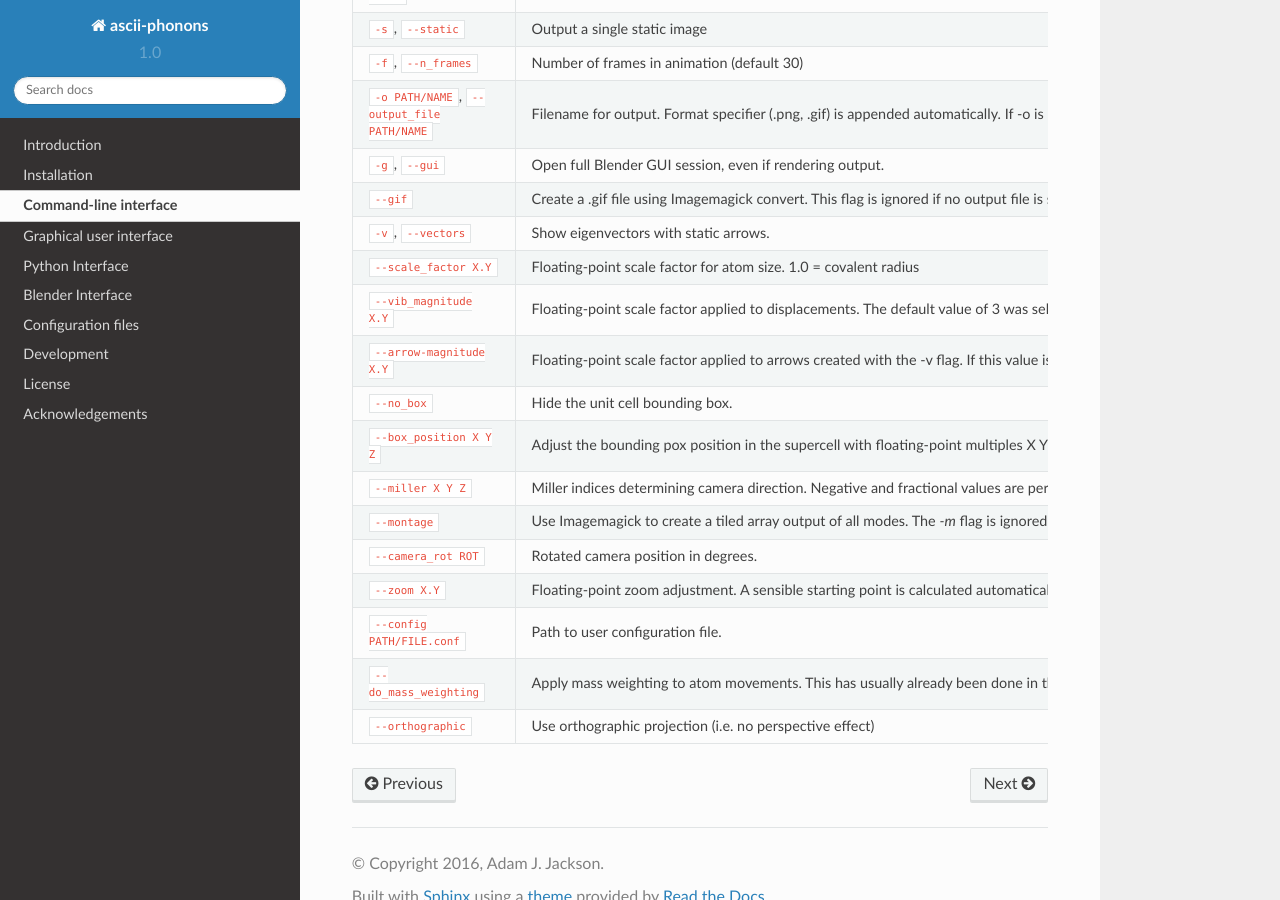
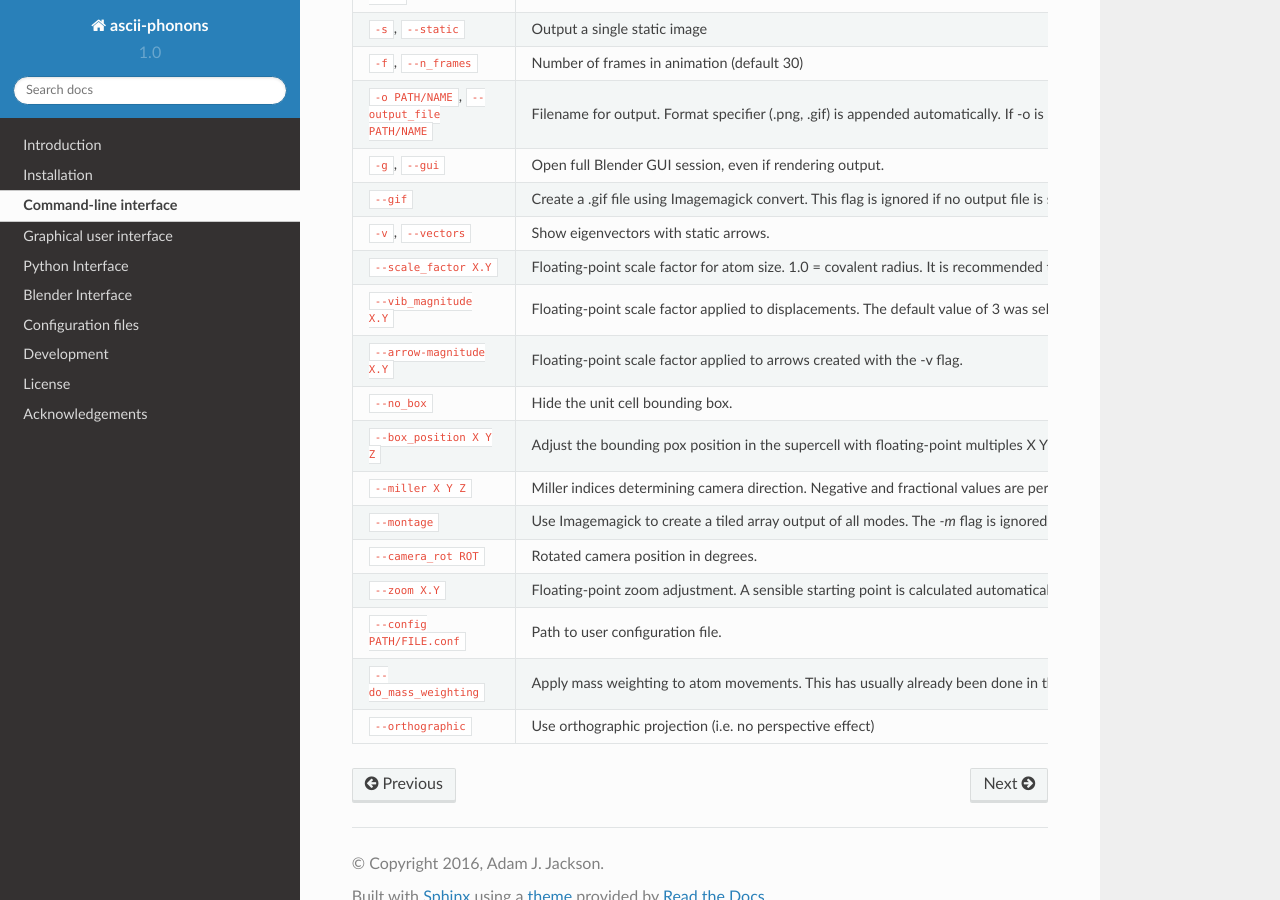
Before and after one commit to ajjackson/ascii-phonons, a Sphinx documentation site: the page built from docs/CLI.rst, in a window 1280 px wide and 900 px high, scrolled down 655 px. Built offline with Sphinx 7.4.7 and the Read the Docs theme 2.0.0, drawn with Linux system fonts in a browser that asks for light colours.

Commit message:
Close #22 Improved arrow scaling

```diff
--- a/docs/CLI.rst
+++ b/docs/CLI.rst
@@ -57,8 +57,12 @@
 | ``-v``, ``--vectors``             | Show eigenvectors with                   |
 |                                   | static arrows.                           |
 +-----------------------------------+------------------------------------------+
-| ``--scale_factor X.Y``            | Floating-point scale factor for atom     |
-|                                   | size. 1.0 = covalent radius              |
+| ``--scale_factor X.Y``            |Floating-point scale factor for atom      |
+|                                   |size. 1.0 = covalent radius.  It is       |
+|                                   |recommended to reduce this value when     |
+|                                   |visualising with arrows, in order to      |
+|                                   |prevent arrows from being hidden inside   |
+|                                   |atoms.                                    |
 +-----------------------------------+------------------------------------------+
 | ``--vib_magnitude X.Y``           |Floating-point scale factor applied to    |
 |                                   |displacements. The default value of 3 was |
@@ -66,9 +70,7 @@
 |                                   |be adjusted for different systems.        |
 +-----------------------------------+------------------------------------------+
 | ``--arrow-magnitude X.Y``         | Floating-point scale factor applied to   |
-|                                   | arrows created with the -v flag. If this |
-|                                   | value is too small, arrows may be hidden |
-|                                   | inside their atoms!                      |
+|                                   | arrows created with the -v flag.         |
 +-----------------------------------+------------------------------------------+
 | ``--no_box``                      | Hide the unit cell bounding box.         |
 |                                   |                                          |
```
Also changed, not shown: 2 other files.
